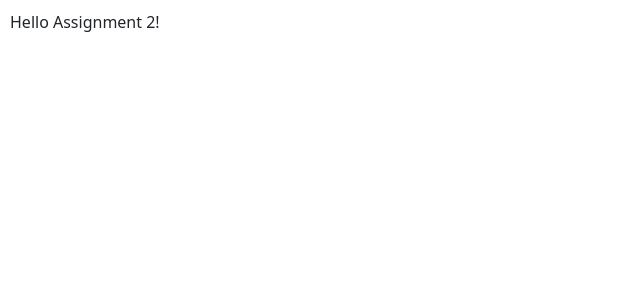
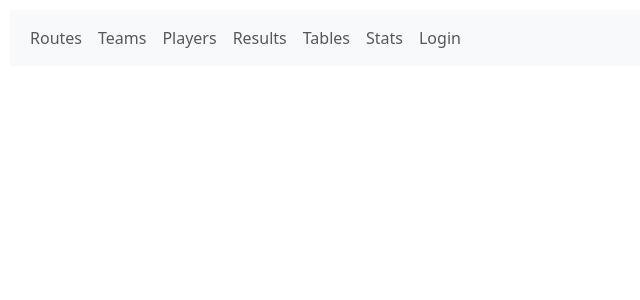
Before and after one commit to Darragh1996/WFD_CA2, an Angular app in the folder a2ng_/: page / in a window 1280 px wide. Shown: the top 300 px of the page, without its empty margins (0-640 px from the left). Built offline with nearby package versions, Linux system fonts and the light colour scheme.

Commit message:
navbar now used in app.component.html

```diff
--- a/a2ng_/src/app/app.component.html
+++ b/a2ng_/src/app/app.component.html
@@ -1 +1 @@
-Hello Assignment 2!
+<app-nav></app-nav>
```
